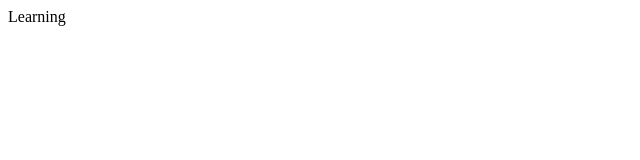
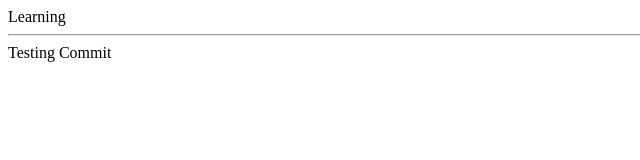
Before and after one commit to kuapan/learning, a plain HTML site: page index.html in a window 1280 px wide. Shown: the whole page, without its empty margins (0-640 px from the left). Drawn offline with Linux system fonts and the light colour scheme.

Commit message:
new commit

```diff
--- a/index.html
+++ b/index.html
@@ -8,5 +8,7 @@
 </head>
 <body>
     <div>Learning</div>
+    <hr>
+    <span>Testing Commit</span>
 </body>
 </html>
```
